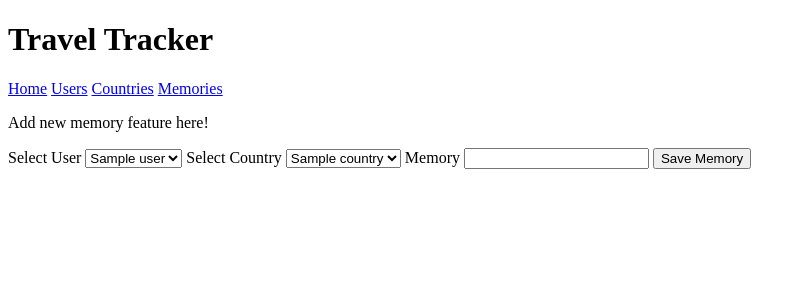
After one commit to JBlaney93/TravelTracker, a Flask app: template templates/memories/new_memory.html in a window 1280 px wide. The commit adds this page. Shown: the top 300 px of the page, without its empty margins (0-806 px from the left). Run offline with Flask 2, Linux system fonts and the light colour scheme; the template is opened without the code that fills it: most values are stand-ins (such as "Sample title", 1, 10 or a date in 2020).

Commit message:
add memory function added

```diff
--- a/templates/memories/index.html
+++ b/templates/memories/index.html
@@ -2,6 +2,8 @@
 
 {% block content %}
     <h1>Memories</h1>
+
+    <a href="/memories/new">Add New Memory</a>
 
     <ul>
         {% for memory in memories %}
--- /dev/null
+++ b/templates/memories/new_memory.html
@@ -0,0 +1,29 @@
+{% extends 'base.html' %}
+
+{% block content %}
+    <p>Add new memory feature here!</p>
+
+    <form action="/memories" method="post">
+
+        <label for="user">Select User</label>
+            <select name="user_id" id="user">
+                {% for user in users %}
+                    <option value="{{ user.id }}">{{ user.name }}</option>
+                {% endfor %}
+            </select>
+
+        <label for="country">Select Country</label>
+            <select name="country_id" id="country">
+                {% for country in countries %}
+                    <option value="{{ country.id }}">{{ country.name }}</option>
+                {% endfor %}
+            </select>
+
+
+        <label for="memory">Memory</label>
+        <input type="text" name="memory" id="memory">
+
+        <input type="submit" value="Save Memory">
+
+    </form>
+{% endblock %}
```
